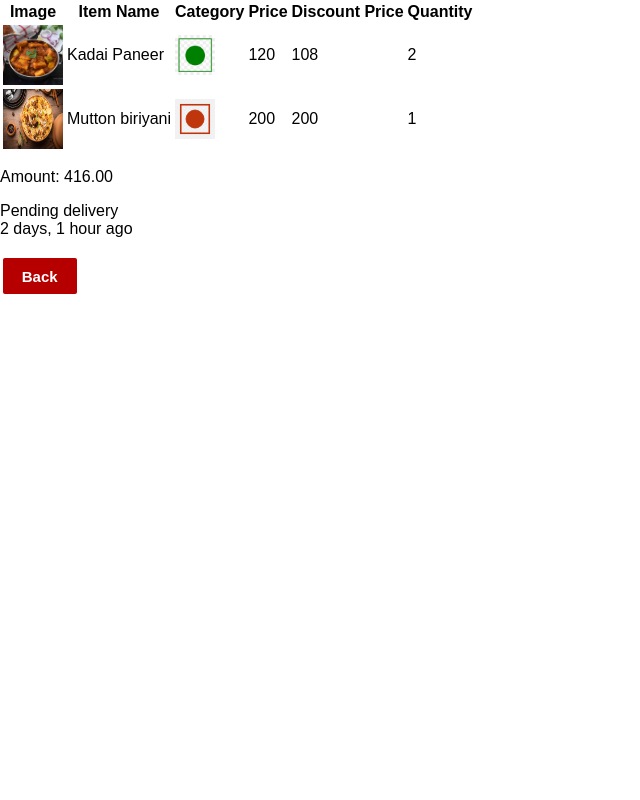
After one commit to aparna2004/need-for-feast, a Django app: page /order_view/7/ in a window 1280 px wide. The commit adds this page. Shown: the whole page, without its empty margins (0-640 px from the left). Run offline with Django 4.2, Linux system fonts and the light colour scheme; data comes from the database, SQL or seed files in the repository; both versions use the stored data as it was after the commit; some libraries are stand-ins or nearby versions.

```diff
--- a/needForFeast/base/models.py
+++ b/needForFeast/base/models.py
@@ -157,6 +157,9 @@ class Order(models.Model):
     deliverer = models.ForeignKey(Deliverer, on_delete=models.DO_NOTHING, null=True)
     customer = models.ForeignKey(Customer, on_delete=models.CASCADE, related_name='foodorder')
     delivered = models.BooleanField(default=False)
+
+    class Meta:
+        ordering = ['-created_on',]
     def __str__(self) -> str:
         return f"@ {self.created_on} ${self.amount}"
 
@@ -164,6 +167,8 @@ class OrderItem(models.Model):
     order = models.ForeignKey(Order, on_delete=models.CASCADE)
     items = models.ForeignKey(Items, on_delete=models.CASCADE)
     quantity = models.IntegerField()
+    def __str__(self):
+        return f"{self.order} with {self.items} {self.quantity=}"
 
 
 
--- /dev/null
+++ b/needForFeast/base/templates/base/order_view.html
@@ -0,0 +1,64 @@
+{%load static%}
+{%load mathfilters%}
+
+<head>
+    <link rel="stylesheet" href="{%static 'styles/style.css'%}" />
+
+    <link rel="icon" href="{%static 'images/feast_favicon.jpg'%}" />
+</head>
+<title>Need for feast</title>
+<body>
+
+    <div>
+        <table>
+            <tr>
+                <th> Image </th>
+                <th> Item Name </th>
+                <th> Category</th>
+                <th> Price </th>
+                <th> Discount Price </th>
+                <th> Quantity </th>
+            </tr>
+
+            {% for item in orderitem %}
+                <tr>
+                    <td> <img class="menu-item-image" src="{{item.items.image.url }}" width="60px" height="60px"/> </td>
+                    <td> {{item.items.name}} </td>
+                    <td>
+                    {%if item.items.category == 'VEG' %}
+                        <img src = "{%static 'images/veg.png'%}" width='40px' height='40px'/>
+                    {%else%}
+                        <img src = "{%static 'images/nonveg.png'%}" width='40px' height='40px'/>
+                    {%endif%}
+                    </td>
+                    <td> {{item.items.price|floatformat:"0"}} </td>
+
+                    <td class='offer'>
+                        {%with off=item.items.price|mul:item.items.offer|div:100%}
+                            {{item.items.price|sub:off|floatformat:"0"}}
+                        {% endwith %}
+                    </td>
+                    <td > {{item.quantity}}</td>
+
+                </tr>
+            {% endfor %}
+        </table>
+        <p> Amount: {{order.amount}} </p>
+        <div>
+            {%if order.delivered%}
+                Delivered
+            {%else%}
+                Pending delivery
+            {%endif%}
+        </div>
+        <div>
+            {{order.created_on|timesince}} ago
+        </div>
+        <div>
+            <a href = "{% url 'home' %}" >
+                <button class = 'login-button'>
+                    Back
+                </button>
+            </a>
+    </div>
+</body>
--- a/needForFeast/base/urls.py
+++ b/needForFeast/base/urls.py
@@ -13,4 +13,7 @@ urlpatterns = [
     path("stats/", views.stats , name ='stats'),
     path("create-item/",views.createItem, name = 'create_item'),
     path('restaurants/',views.displayRestaurants, name='restaurant-list'),
+    path('update_item/<str:pk>/', views.updateItem, name = 'update-item'),
+    path('delete_item/<str:pk>/', views.deleteItem, name = 'delete-item'),
+    path('order_view/<str:pk>/', views.viewOrder, name='order-view'),
 ]
--- a/needForFeast/base/views.py
+++ b/needForFeast/base/views.py
@@ -110,7 +110,31 @@ def registerDeliverer(request):
 
 
 def home(request):
-    return render(request, "base/home.html")
+    context = {}
+    if request.user.is_authenticated:
+        if request.user.role == 'CUSTOMER':
+            order = Order.objects.all().filter(customer_id = request.user.id)
+            r = Restaurant.objects.all().filter(owner__addresses__area= request.user.addresses.area)
+            items = []
+            for restaurant in r:
+                items.append(Items.objects.all().filter(restaurant = restaurant))
+            # print(order)
+            # item_list = []
+            # for o in order:
+            #     print(o.id)
+            #     item_list.append(OrderItem.objects.all().filter(order_id = o.id).select_related('items','order'))
+            # print(item_list)
+            context['items'] = items
+            context['r'] = r
+            context['order_list'] = order
+        elif request.user.role == 'DELIVERER':
+            pass
+        elif request.user.role == 'OWNER':
+
+            item_list = Items.objects.all().filter(restaurant__owner = request.user)
+            context['item_list'] = item_list
+            pass
+    return render(request, "base/home.html",context=context)
 
 
 @login_required(login_url='login')
@@ -121,15 +145,15 @@ def order(request,pk):
     else:
         items = Items.objects.all().filter(restaurant_id = pk,quantity__gt = 0)
     context = {"items": items}
-    print("r = ",temp.preference)
+    # print("r = ",temp.preference)
 
 
     if request.method == "POST":
         item_list = request.POST.getlist("item_list")
         qty_list = request.POST.getlist("quantity_list")
-        print("Items :", item_list)
+        # print("Items :", item_list)
         qty_list = [x for x in qty_list if x != "" and x != "0"]
-        print(qty_list)
+        # print(qty_list)
         amt = 0
         # bill=[
         #     {'name': 0, 'price':0}, ...
@@ -153,8 +177,8 @@ def order(request,pk):
             bill_item["qty"] = int(qty_list[loop])
             bill_item['rec'] = record
             bill.append(bill_item)
-            print(bill_item)
-            amt += ( record.price * int(qty_list[loop]) )
+            # print(bill_item)
+            amt +=  ((record.price - (record.offer*record.price/100 )) * int(qty_list[loop]) )
             loop += 1
 
         if amt == 0:
@@ -175,7 +199,7 @@ def order(request,pk):
         for i in bill:
                 OrderItem.objects.create(order = order, items = i['rec'], quantity =i['qty'] )
 
-        print(bill)
+        # print(bill)
         return render(request, "base/order_confirm.html", {"bill": bill, "amount": amt, 'order' : order,'temp': bill[0]['rec'].restaurant_id})
 
     return render(request, "base/order.html", context=context)
@@ -201,7 +225,7 @@ def selectRole(request):
 
 
 def displayRestaurants(request):
-    print(request.user.__dir__())
+    # print(request.user.__dir__())
     r = Restaurant.objects.all().filter(owner__addresses__area= request.user.addresses.area)
 
     return render(request, 'base/restaurants.html', {'restaurant' : r})
@@ -229,7 +253,7 @@ def createItem(request):
         form = ItemForm(request.POST,request.FILES)
         if form.is_valid():
             item = form.save(commit=False)
-            print(request.__dir__())
+            # print(request.__dir__())
             item.restaurant = request.user.restaurant
             item.save()
             return redirect('home')
@@ -243,10 +267,35 @@ def deleteOrder(request,pk):
         for x in orderitem:
             i = Items.objects.get(id = x.items_id)
             i.quantity += x.quantity
-            print(x.quantity)
-            print(i, i.quantity)
+            # print(x.quantity)
+            # print(i, i.quantity)
             i.save()
         order.delete()
 
         return redirect('restaurant-list')
     return render(request,'base/delete_order.html',{"obj" : order,"rel" : orderitem})
+
+def updateItem(request,pk):
+    item = Items.objects.get(id = pk)
+    form = ItemForm(instance= item)
+
+    if request.method == 'POST':
+        form = ItemForm(request.POST,request.FILES,instance = item)
+        if form.is_valid():
+            item = form.save(commit=False)
+            item.save()
+            return redirect('home')
+    return render(request, "base/item_create.html",{'form': form})
+
+def deleteItem(request,pk):
+    item = Items.objects.get(id = pk)
+    if request.method == 'POST':
+        item.delete()
+        return redirect('home')
+    return render(request,'base/delete_item.html',{"item" : item})
+
+
+def viewOrder(request,pk):
+    orderitem = OrderItem.objects.all().filter(order_id = pk).select_related('items','order')
+    order = Order.objects.get(id=pk)
+    return render(request,"base/order_view.html", {'orderitem':orderitem, 'order' : order})
--- a/needForFeast/needForFeast/settings.py
+++ b/needForFeast/needForFeast/settings.py
@@ -38,6 +38,7 @@ INSTALLED_APPS = [
     "django.contrib.messages",
     "django.contrib.staticfiles",
     "base",
+    "mathfilters",
 ]
 
 MIDDLEWARE = [
--- a/needForFeast/static/styles/style.css
+++ b/needForFeast/static/styles/style.css
@@ -45,7 +45,6 @@ body{
     border-radius: 2px;
     cursor:pointer;
     margin-right: 8px;
-
   }
 
   .logo{
--- a/requirements.txt
+++ b/requirements.txt
@@ -3,6 +3,7 @@ black==23.10.0
 click==8.1.7
 colorama==0.4.6
 Django==4.2.6
+django-mathfilters==1.0.0
 mypy-extensions==1.0.0
 packaging==23.2
 pathspec==0.11.2
```
Also changed, not shown: needForFeast/base/templates/base/delete_item.html (added, +23 -0 lines), needForFeast/base/templates/base/home.html (+73 -3 lines), needForFeast/base/templates/base/order.html (+10 -2 lines), needForFeast/base/migrations/0002_alter_order_options.py (added), needForFeast/db.sqlite3, needForFeast/static/images/items/Mutton_Biriyani_b6PVqDq.jpg (renamed from needForFeast/static/images/items/Mutton_Biriyani.jpg).
